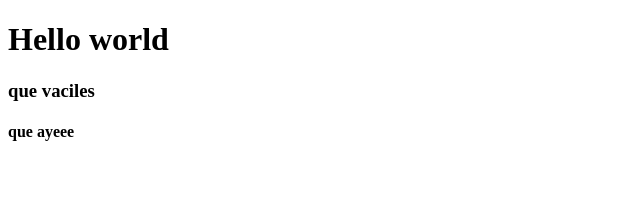
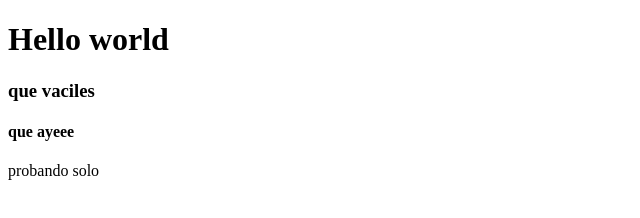
Before and after one commit to Gasper07/gitpages, a plain HTML site: page index.html in a window 1280 px wide. Shown: the whole page, without its empty margins (0-640 px from the left). Drawn offline with Linux system fonts and the light colour scheme.

Commit message:
probandi

```diff
--- a/index.html
+++ b/index.html
@@ -10,5 +10,6 @@
 	<h1>Hello world</h1>
 	<h3>que vaciles</h3>
 	<h4>que ayeee</h4>
+	<p>probando solo</p>
 </body>
 </html>
```
